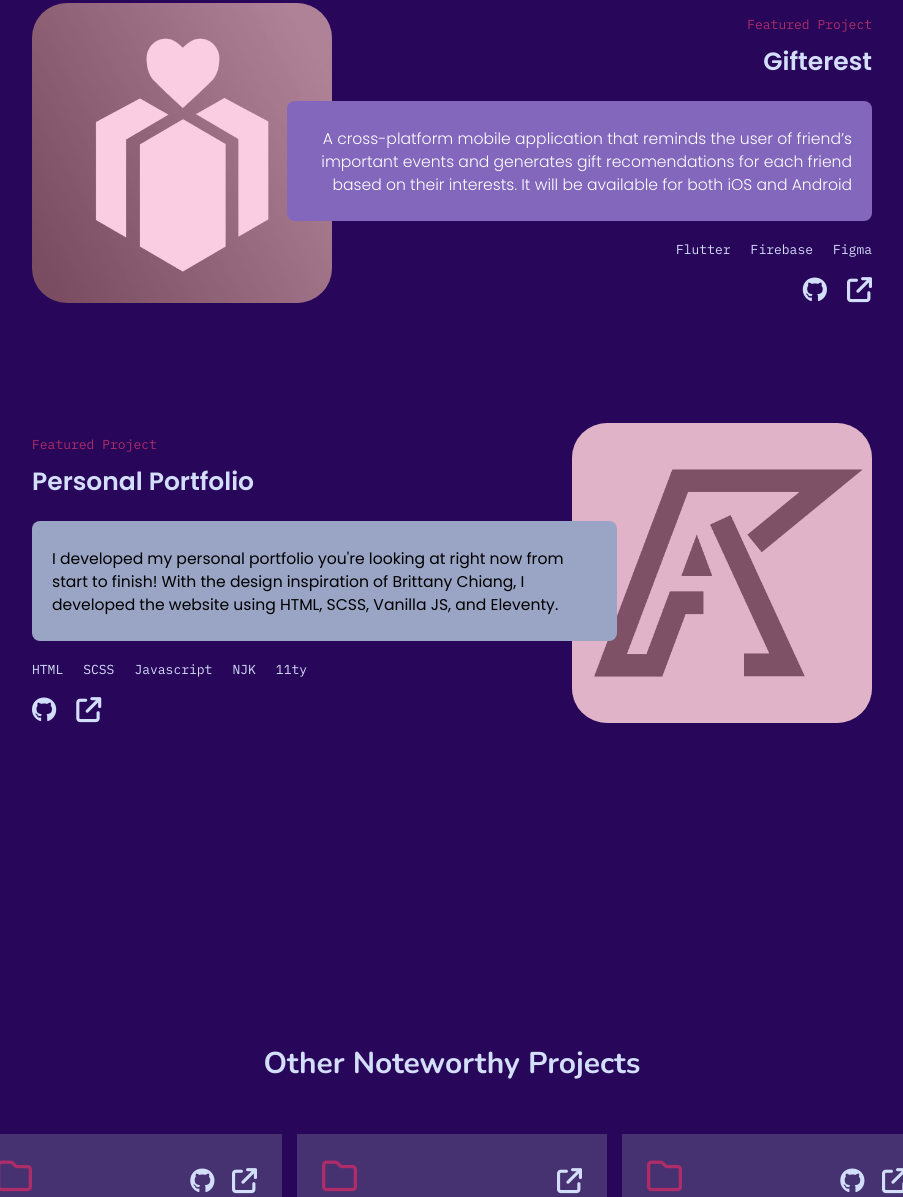
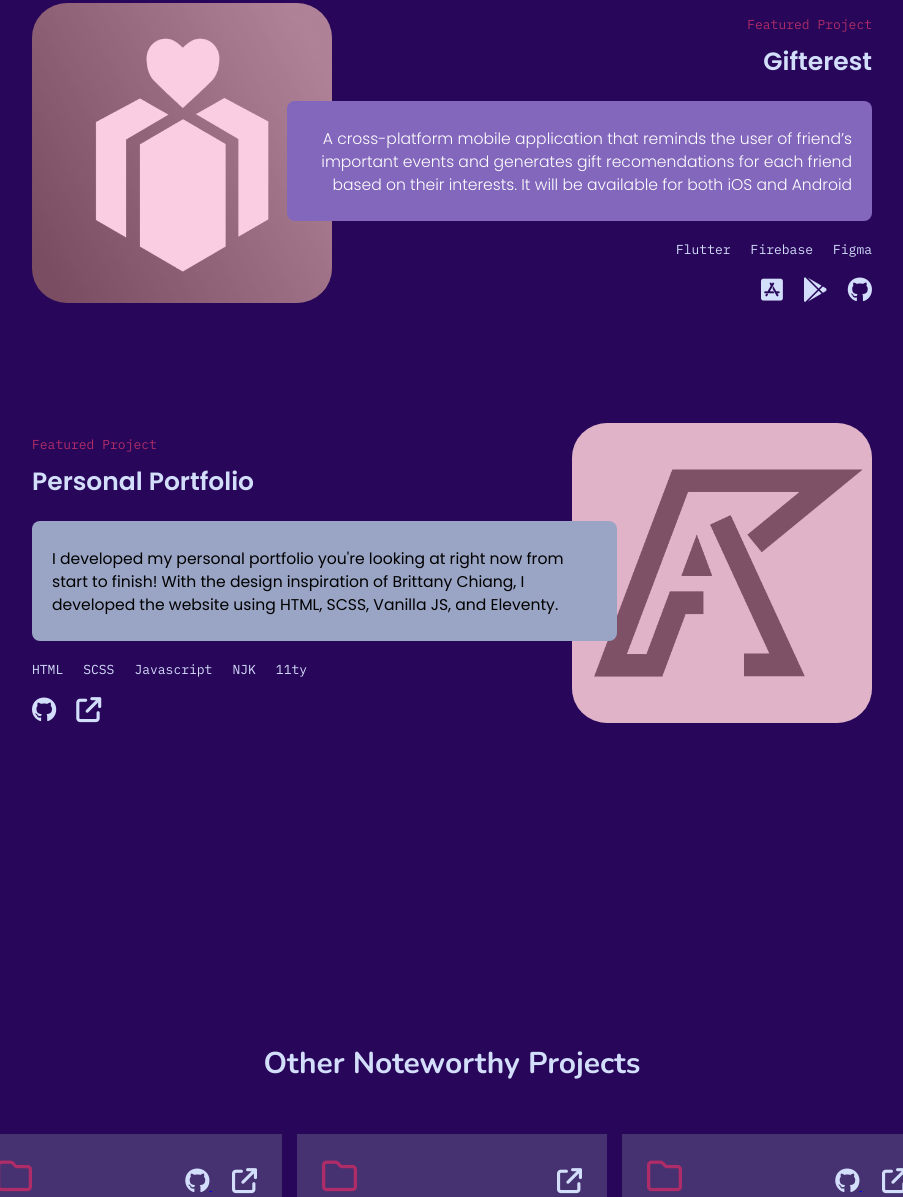
Before and after one commit to Aperezpe/static-portfolio, an Eleventy site: page src/index.html in a window 1280 px wide. Shown: the part 2604-3801 px from the top of the page, without its empty margins (188-1091 px from the left). Built offline with nearby package versions, Linux system fonts and the light colour scheme; Eleventy itself is replaced by a stand-in of ours; files that its build step writes are made by us from their sources.

Commit message:
makes links dynamically created

```diff
--- a/src/_data/portfolioData.json
+++ b/src/_data/portfolioData.json
@@ -68,8 +68,9 @@
         "Figma"
       ],
       "links": {
-        "git": "https://github.com/Aperezpe/gifterest",
-        "self": "https://apps.apple.com/us/app/gifterest-mindful-gifts/id1575798313"
+        "appleStore": "https://apps.apple.com/us/app/gifterest-mindful-gifts/id1575798313",
+        "googlePlay": "https://play.google.com/store/apps/details?id=com.aperezpe.bonobo",
+        "git": "https://github.com/Aperezpe/gifterest"
       },
       "imgUrl": "/assets/img/launcher_iconlogo_circle 1.png"
 
@@ -115,8 +116,7 @@
         "Terraform"
       ],
       "links": {
-        "git": "",
-        "self": "https://ppjosue14.wixsite.com/abraham/qdash"
+        "self": "https://q.exxonmobil.com/"
       }
     },
     {
--- a/src/_includes/base.njk
+++ b/src/_includes/base.njk
@@ -154,13 +154,12 @@
                             <p class="text-tiny u-font-color-gray">{{ stackItem }}</p>
                             {% endfor %}
                         </div>
+
                         <div class="project__links">
-                            <a class="project__link" target="_blank" rel="noopener" title="{{ work.title }} Repo" href="{{ work.links["git"] }}" >
-                                <i class="fa-brands fa-github hoverable-icon"></i>
-                            </a>
-                            <a class="project__link" target="_blank" rel="noopener" title="{{ work.title }}" href="{{ work.links["self"] }}" >
-                                <i class="fa-solid fa-arrow-up-right-from-square hoverable-icon noteworthy-project__right-icon"></i>
-                            </a>
+                            {% for linkKey, linkUrl in work.links %}
+                                {% generateLink work.title, linkKey, linkUrl %}
+                            {% endfor %}
+
                         </div>
                     </div>
                 </div>
@@ -180,14 +179,11 @@
                     <div class="noteworthy-project__header u-margin-bottom-small">
                         <i class="fa-regular fa-folder noteworthy-project__left-icon"></i>
                         <div class="noteworthy-project__right-icons">
-                            {% if project.links["git"] %}
-                            <a class="noteworthy-project__right-icon" href="{{project.links["git"]}}" target="_blank">
-                                <i class="fa-brands fa-github hoverable-icon "></i>
-                            </a>
-                            {% endif %}
-                            <a class="noteworthy-project__right-icon" href="{{project.links["self"]}}" target="_blank">
-                                <i class="fa-solid fa-arrow-up-right-from-square hoverable-icon noteworthy-project__right-icon"></i>
-                            </a>
+
+                            {% for linkKey, linkUrl in project.links %}
+                                {% generateLink project.title, linkKey, linkUrl %}
+                            {% endfor %}
+
                         </div>
                     </div>
 
```
Also changed, not shown: .eleventy.js, README.md.
